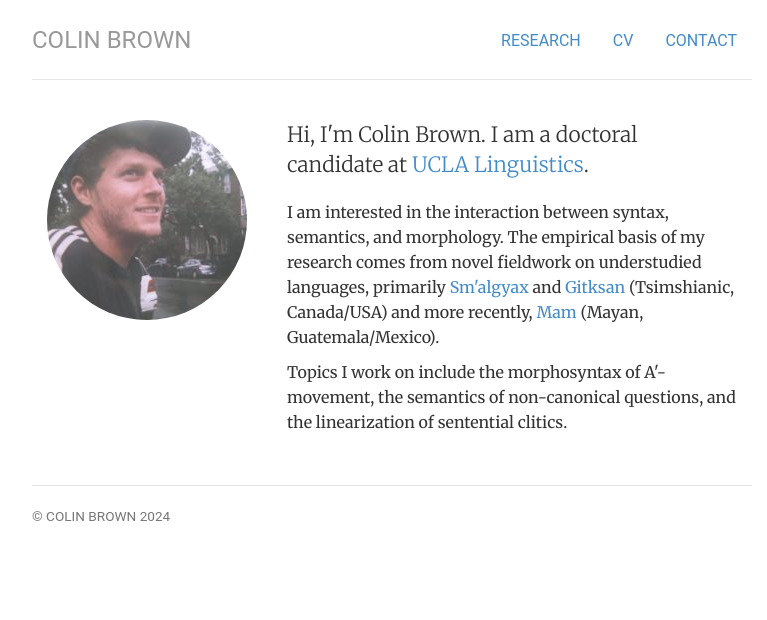
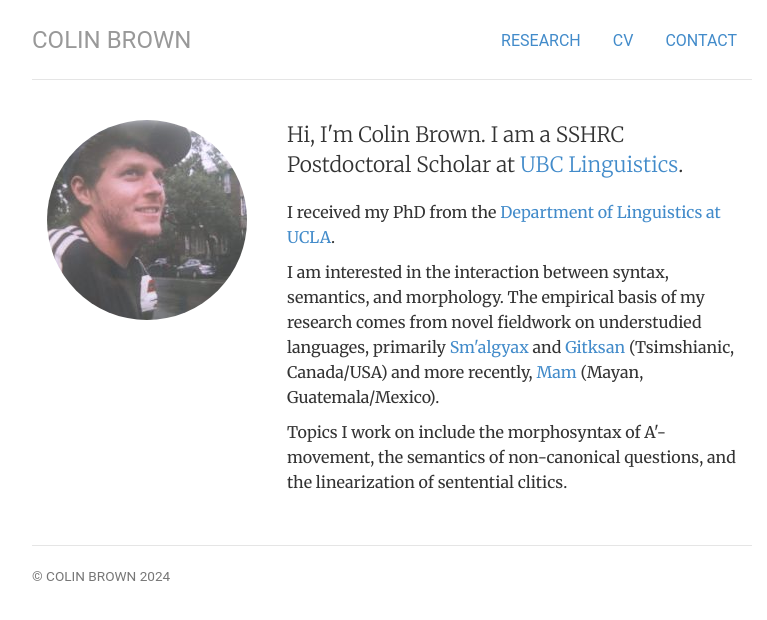
Before and after one commit to colinbr/colinbr.github.io, a Jekyll site: the page built from index.html, in a window 1280 px wide. Shown: the top 620 px of the page, without its empty margins (248-1015 px from the left). Built offline with Jekyll 4.4.1, drawn with Linux system fonts in a browser that asks for light colours.

Commit message:
Update index.html

```diff
--- a/index.html
+++ b/index.html
@@ -5,7 +5,7 @@ research: passive
 contact: passive
 teaching: passive
 cv: passive
-description: Colin Brown is a doctoral candidate in linguistics at UCLA.
+description: Colin Brown's personal website.
 ---
 <!-- <div class="jumbotron"> -->
 <div class="row marketing">
@@ -13,8 +13,8 @@ description: Colin Brown is a doctoral candidate in linguistics at UCLA.
 	<img  class="img-circle avatar" alt="Colin Brown" src="img/colinavatar.jpg">
 	</div>
 	<div itemscope itemtype="http://data-vocabulary.org/Person" class="col-sm-8">
-	<p class="lead">Hi, I'm <span itemprop="name">Colin Brown</span>. I am a <span itemprop="title">doctoral candidate</span> at <a href="https://linguistics.ucla.edu/">UCLA Linguistics</a>.</p>
-
+	<p class="lead">Hi, I'm <span itemprop="name">Colin Brown</span>. I am a <span itemprop="title">SSHRC Postdoctoral Scholar</span> at <a href="https://linguistics.ubc.ca/">UBC Linguistics</a>.</p>
+	<p>I received my PhD from the <a href="https://linguistics.ucla.edu/">Department of Linguistics at UCLA</a>.
 	<p>I am interested in the interaction between syntax, semantics, and morphology. The empirical basis of my research comes from novel fieldwork on understudied languages, primarily <a href="https://www.firstvoices.com/smalgyax">Sm'algyax</a> and <a href="https://www.firstvoices.com/gitsenimx">Gitksan</a> (Tsimshianic, Canada/USA) and more recently, <a href="https://aprende.guatemala.com/cultura-guatemalteca/etnias/palabras-idioma-mam-guatemala/">Mam</a> (Mayan, Guatemala/Mexico).</p>
 
 	<p>Topics I work on include the morphosyntax of A'-movement, the semantics of non-canonical questions, and the linearization of sentential clitics.</p>
```
